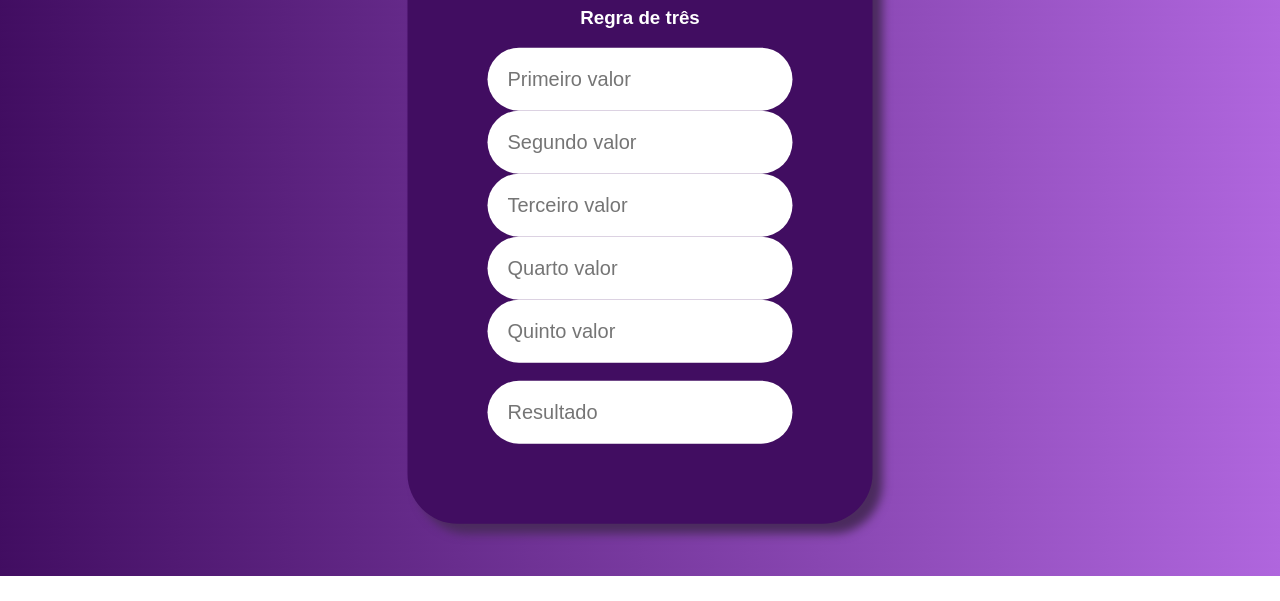
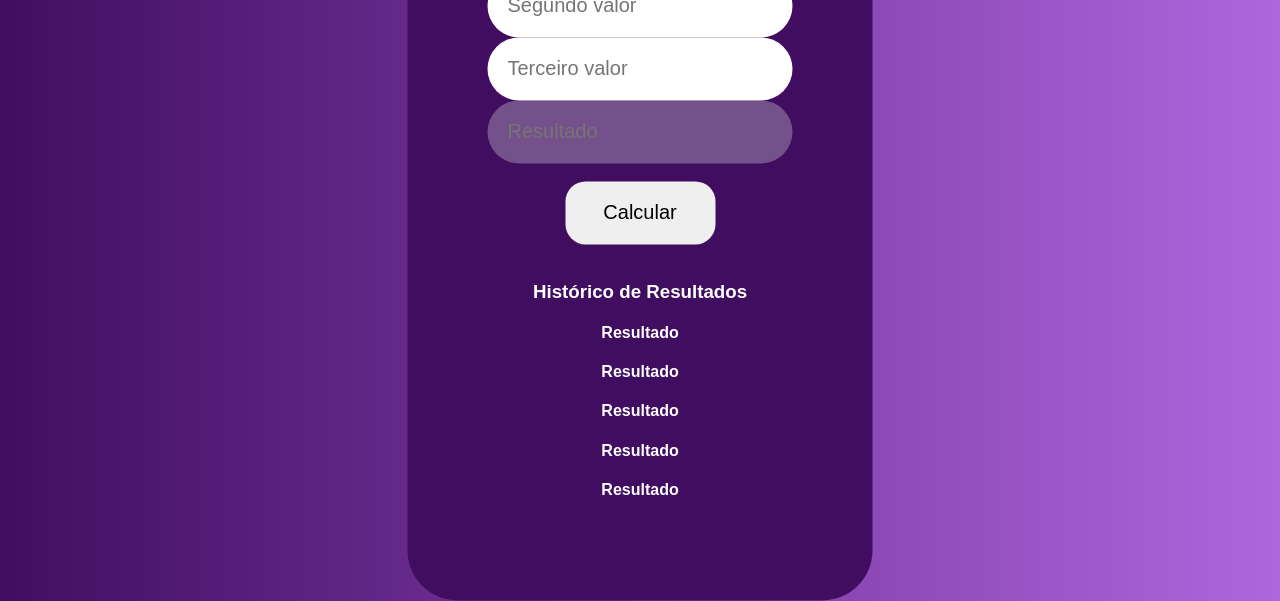
Before and after one commit to WasabyDev/Calculadora, a website: page www/index.html in a window 1280 px wide. Shown: the part 224-825 px from the top of the page. Before the commit the page ends 800 px from the top, so only its background shows below. Drawn offline with Linux system fonts and the light colour scheme.

Commit message:
atualização da calculadora com estórico de resultados

```diff
--- a/www/css/style.css
+++ b/www/css/style.css
@@ -2,7 +2,7 @@ body {
   font-family: Arial, Helvetica, sans-serif;
   background-image: linear-gradient(45deg,#410D61, #B066DE)
 }
-.div {
+.style1 {
   background-color: #410D61;
   position: absolute;
   top: 50%;
@@ -11,7 +11,6 @@ body {
   padding: 80px;
   border-radius: 50px;
   color: #ffff;
-  box-shadow: 10px 10px 10px #4B2B5E;
   text-align: center;
 }
 .input {
@@ -21,7 +20,10 @@ body {
   border-radius: 50px;
   border: none;
 }
-
-.botao{
-right: 100%;
+.botao {
+  width: 150px;
+  font-size: 20px;
+  padding: 20px;
+  border-radius: 20px;
+  border: none;
 }
--- a/www/index.html
+++ b/www/index.html
@@ -11,23 +11,28 @@
 </head>
 <body>
 <body>
-    <div class="div">
-    <h1>Calculadora</h1>
-    <h3>Regra de três</h3>
-   <input id="valor1" class="input" onkeyup='calculo()' type="text" placeholder="Primeiro valor">
+     <div class="style1">
+     <h1> Calcular</h1>
+	<input class="input"type="number" id="valor1" placeholder="Primeiro valor" >
+    <br>
+    <input class="input"type="number" id="valor2" placeholder="Segundo valor" >
+    <br>
+    <input class="input"type="number" id="valor3" placeholder="Terceiro valor">
+    <br>
+    <input class="input"type="number" disabled id="resultado" placeholder="Resultado" >
+    <br>
+    <br>
+    <input class="botao"type="button" id="btnCalcular" value="Calcular" onclick="calcularregrade3 ()">
    <br>
-   <input id="valor2" class="input"onkeyup='calculo()' type="textr" placeholder="Segundo valor">
    <br>
-   <input id="valor3" class="input" onkeyup='calculo()' type="text" placeholder="Terceiro valor">
-<br>
-   <input id="valor4" class="input" onkeyup='calculo()' type="text" placeholder="Quarto valor">
-<br>
-   <input id="valor5" class="input" onkeyup='calculo()' type="text" placeholder="Quinto valor">
-<br>
-<br>
-   <input id="valorx"  class="input"onkeyup='calculo()' type="text" placeholder="Resultado">
+    <h3 id="resultado"> Histórico de Resultados </h3>
 
+    <h4 id="resultado1"> Resultado </h4>
+    <h4 id="resultado2"> Resultado </h4>
+    <h4 id="resultado3"> Resultado </h4>
+    <h4 id="resultado4"> Resultado </h4>
+    <h4 id="resultado5"> Resultado </h4>
 
-    </div>
+  </div>
 </body>
 </html>
--- a/www/script.js
+++ b/www/script.js
@@ -1,17 +1,30 @@
-function calculo(){
+var resultado = ""
+var resultado1 = ""
+var resultado2 = ""
+var resultado3 = ""
+var resultado4 = ""
+var resultado5 = ""
+function calcularregrade3 () {
+    var valor1, valor2, valor3
 
-    var primeirov, segundov, terceirov,quartov,quintov, resultado
+    valor1 = document.getElementById('valor1').value
+    valor2 = document.getElementById('valor2').value
+    valor3 = document.getElementById('valor3').value
+
+    resultado5 = resultado4;
+    resultado4 = resultado3;
+    resultado3 = resultado2;
+    resultado2 = resultado1;
+    resultado1 = resultado;
 
 
-    primeirov = document.getElementById('valor1').value
-    segundov = document.getElementById('valor2').value
-    terceirov = document.getElementById('valor3').value
-    quatov = document.getElementById('valor4').value
-    quintov = document.getElementById('valor5').value
+    resultado = (valor2 * valor3) / valor1
 
-
-    resultado = (segundov * quartov * quintov) / primeirov * terceirov
-
-    document.getElementById('valorx').value = resultado
+    document.getElementById('resultado').value = resultado
+    document.getElementById('resultado1').textContent = resultado
+    document.getElementById('resultado2').textContent = resultado1
+    document.getElementById('resultado3').textContent = resultado2
+    document.getElementById('resultado4').textContent = resultado3
+    document.getElementById('resultado5').textContent = resultado4
 
 }
```
